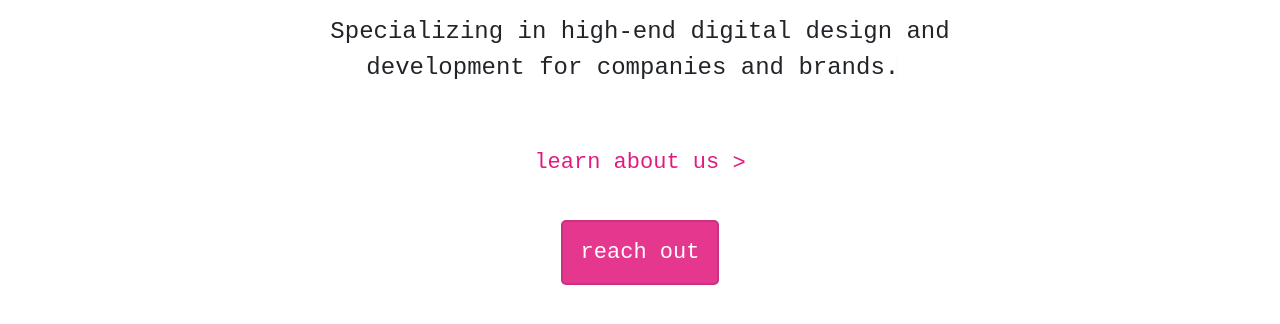
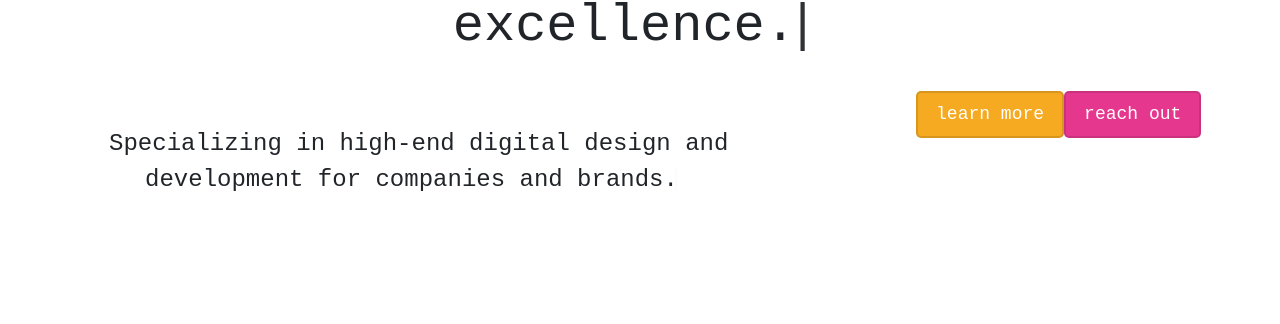
Before and after one commit to alexnord/materialize, a Vue app: page /#/ in a window 1280 px wide. Shown: the part 346-670 px from the top of the page. Built offline with nearby package versions, Linux system fonts and the light colour scheme; what vue-particles, vue-scroll-reveal would draw is missing.

Commit message:
Made learn more a button on the home page,:

```diff
--- a/src/components/Home.vue
+++ b/src/components/Home.vue
@@ -29,13 +29,9 @@
         <span id="description"></span>
       </div>
       <transition name="fade">
-        <div class="see-work" v-show="fadeLink">
-          <router-link to="/about"><p>learn about us <span id="chevron-right">&#62;</span></p></router-link>
-        </div>
-      </transition>
-      <transition name="fade">
         <div class="cta" v-show="fadeLink">
-          <button>reach out</button>
+          <router-link to="/about"><button id="learn-more">learn more</button></router-link>
+          <router-link to="/contact"><button id="reach-out">reach out</button></router-link>
         </div>
       </transition>
     </div>
@@ -112,17 +108,25 @@ export default {
 }
 .cta {
   margin: 25px auto;
-  font-size: 22px;
+  font-size: 18px;
   cursor: pointer;
   transition-delay: 2.5s;
   transition-duration: 3s;
 }
 .cta button {
-  padding: 14px 18px;
+  border-radius: 5px;
+  color: #FFF;
+  padding: 8px 18px;
+}
+button#learn-more {
+  /*background-color: rgba(0, 0, 0, .55);*/
+  /*background-color: #17BEBB;*/
+  background-color: #f5a91e;
+  border: 2px solid rgba(0, 0, 0, 0.12);
+}
+button#reach-out {
   background-color: rgba(223, 0, 112, .8);
   border: 2px solid rgba(0, 0, 0, 0.12);
-  border-radius: 5px;
-  color: #FFF;
 }
 
 @media (min-width: 375px) {
```
